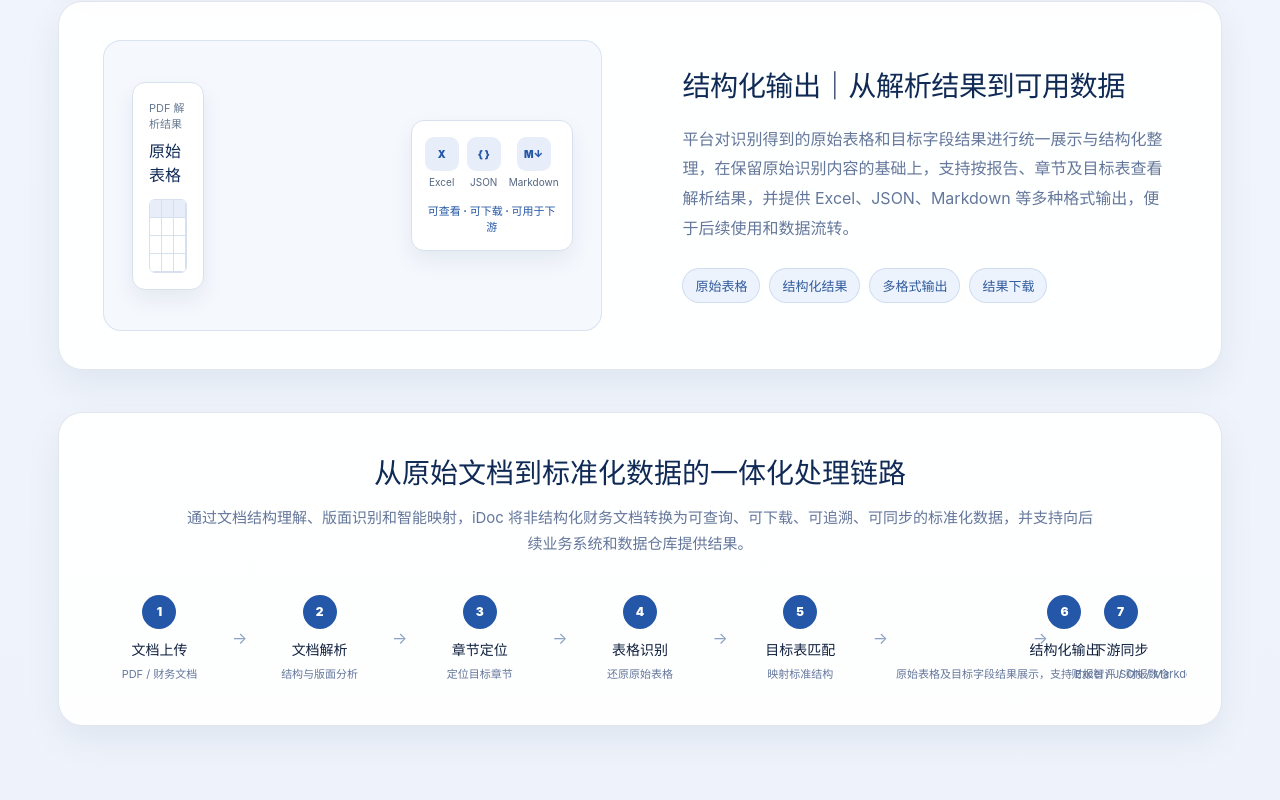
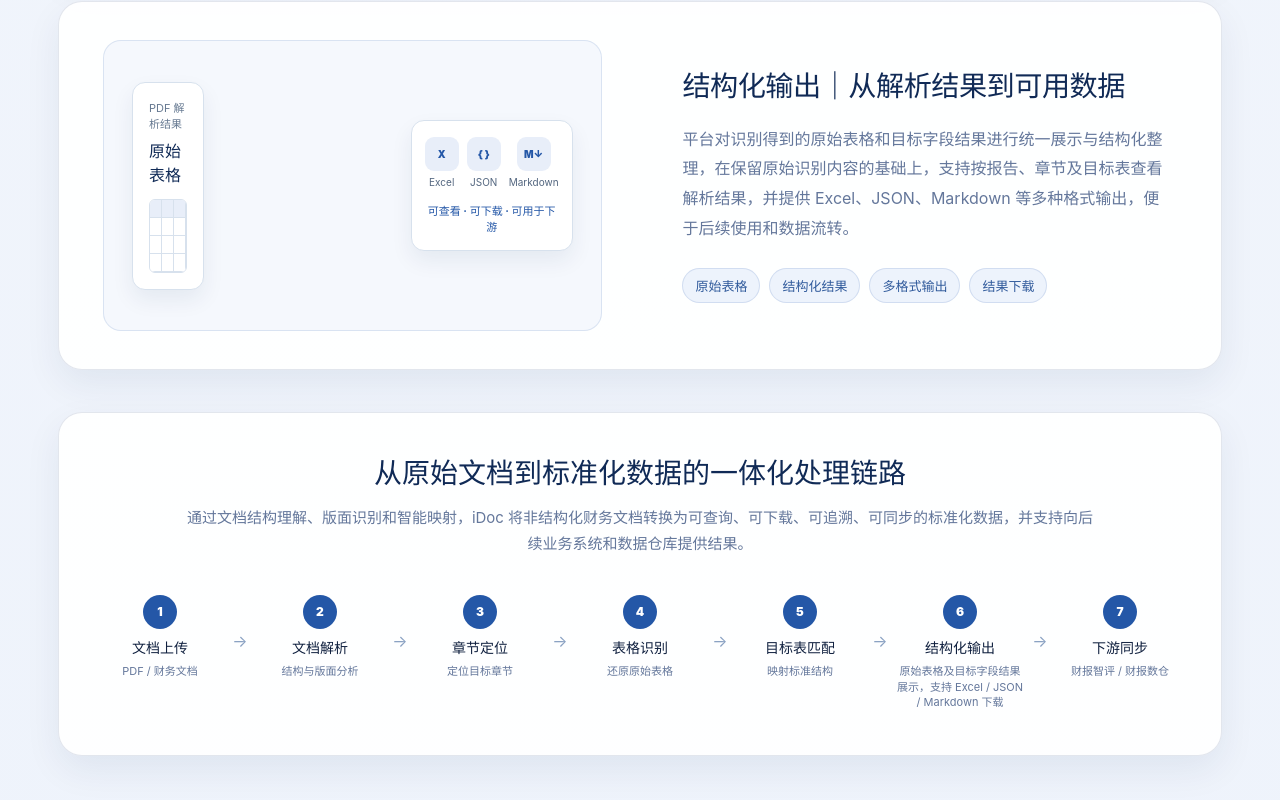
Before and after one commit to LLLLLK123/annual-report-parser-console, a Vue app: page / in a window 1280 px wide. Shown: the part 2220-3020 px from the top of the page. Built offline with nearby package versions, Linux system fonts and the light colour scheme.

Commit message:
首页格式

```diff
--- a/src/styles.css
+++ b/src/styles.css
@@ -268,11 +268,11 @@ a { color: inherit; text-decoration: none; }
 .technology-process { margin-top: 42px; padding: 38px 34px 34px; border: 1px solid var(--line); border-radius: 24px; background: var(--panel); box-shadow: 0 14px 36px rgba(16, 42, 86, .07); }
 .technology-process-copy { max-width: 920px; margin: 0 auto 30px; text-align: center; }
 .technology-process-copy h3 { margin: 0; color: var(--hero-title); font-size: 28px; }.technology-process-copy p { margin: 14px 0 0; color: var(--muted); font-size: 15px; line-height: 1.75; }
-.technology-process-flow { display: flex; align-items: center; justify-content: center; gap: 8px; overflow-x: auto; padding: 7px 2px 10px; }
-.technology-process-flow > i { flex: 0 0 auto; color: #8ba2c3; font-style: normal; }
-.process-node { display: grid; justify-items: center; flex: 1 0 125px; min-width: 125px; text-align: center; }
+.technology-process-flow { display: flex; align-items: flex-start; justify-content: center; gap: 6px; padding: 7px 2px 10px; }
+.technology-process-flow > i { flex: 0 0 18px; margin-top: 36px; color: #8ba2c3; font-style: normal; text-align: center; }
+.process-node { display: grid; justify-items: center; align-content: start; flex: 1 1 0; min-width: 0; text-align: center; }
 .process-node > span { display: grid; place-items: center; width: 34px; height: 34px; margin-bottom: 10px; border-radius: 50%; background: #2457a7; color: #fff; font-size: 12px; font-weight: 900; }
-.process-node strong { color: var(--text); font-size: 14px; }.process-node small { margin-top: 6px; color: var(--muted); font-size: 11px; white-space: nowrap; }
+.process-node strong { color: var(--text); font-size: 14px; line-height: 1.35; }.process-node small { max-width: 128px; min-height: 32px; margin-top: 6px; color: var(--muted); font-size: 11px; line-height: 1.45; overflow-wrap: anywhere; }
 
 @keyframes tech-document { 0%, 8% { opacity: 0; transform: translateY(8px); } 15%, 88% { opacity: 1; transform: none; } 100% { opacity: 0; } }
 @keyframes tech-arrow { 0%, 18% { opacity: 0; } 25%, 88% { opacity: 1; } 100% { opacity: 0; } }
@@ -298,7 +298,8 @@ a { color: inherit; text-decoration: none; }
   .technology-row, .technology-row.reverse { grid-template-columns: 1fr; gap: 24px; padding: 28px 24px; }
   .technology-row.reverse .technology-copy, .technology-row.reverse .technology-animation { order: initial; }
   .technology-copy { order: 1 !important; }.technology-animation { order: 2 !important; min-height: 250px; }
-  .technology-process-flow { justify-content: flex-start; }
+  .technology-process-flow { justify-content: flex-start; overflow-x: auto; }
+  .technology-process-flow .process-node { flex: 0 0 120px; }
 }
 
 .nav-link {
```
